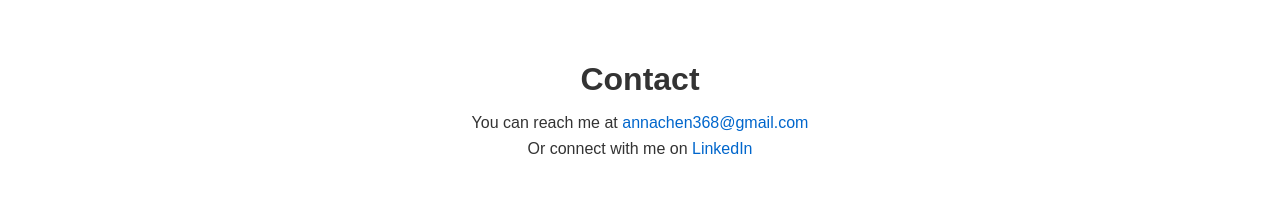
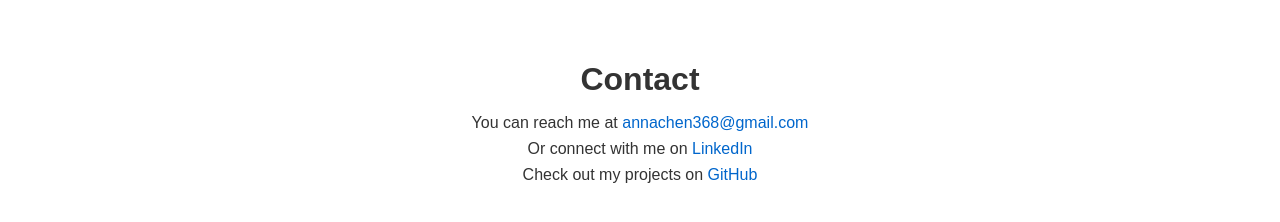
Before and after one commit to annachen368/annachen368.github.io, a plain HTML site: page index.html in a window 1280 px wide. Shown: the part 544-766 px from the top of the page. Drawn offline with Linux system fonts and the light colour scheme.

Commit message:
Update content

```diff
--- a/index.html
+++ b/index.html
@@ -36,12 +36,6 @@
 <p>I'm an Android Developer with over 9 years of experience creating user-friendly and reliable mobile apps.</p>
 <p>Outside of work, I love cooking, playing games, and building fun side projects.</p>
 </div>
-<!-- <section class="filter-buttons">
-      <button>Show All</button>
-      <button>Design</button>
-      <button>Illustration</button>
-      <button>Branding</button>
-    </section> -->
 <section class="gallery">
 <div class="gallery-item"><img alt="Android" src="images/android.png"/></div>
 <div class="gallery-item"><img alt="Bike" src="images/bike.png"/></div>
@@ -52,6 +46,7 @@
 <h2>Contact</h2>
 <p>You can reach me at <a href="mailto:annachen368@gmail.com">annachen368@gmail.com</a></p>
 <p>Or connect with me on <a href="https://www.linkedin.com/in/anna-c-05277386/" target="_blank">LinkedIn</a></p>
+<p>Check out my projects on <a href="https://github.com/annachen368" target="_blank">GitHub</a></p>
 </section>
 </div>
 <!-- Portfolio Section -->
```
